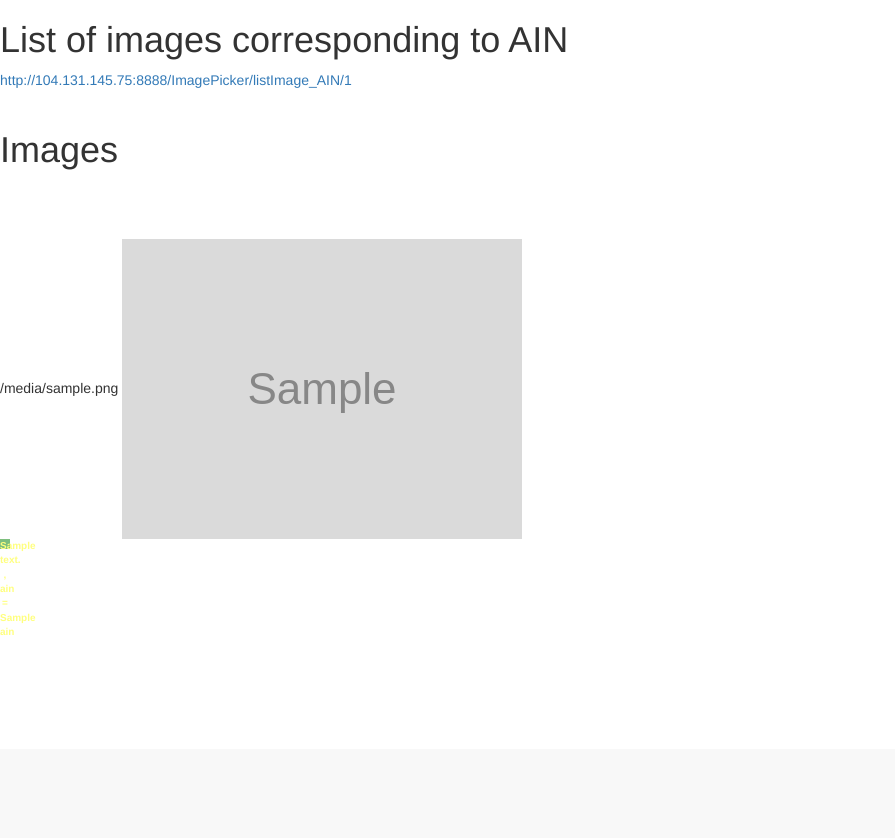
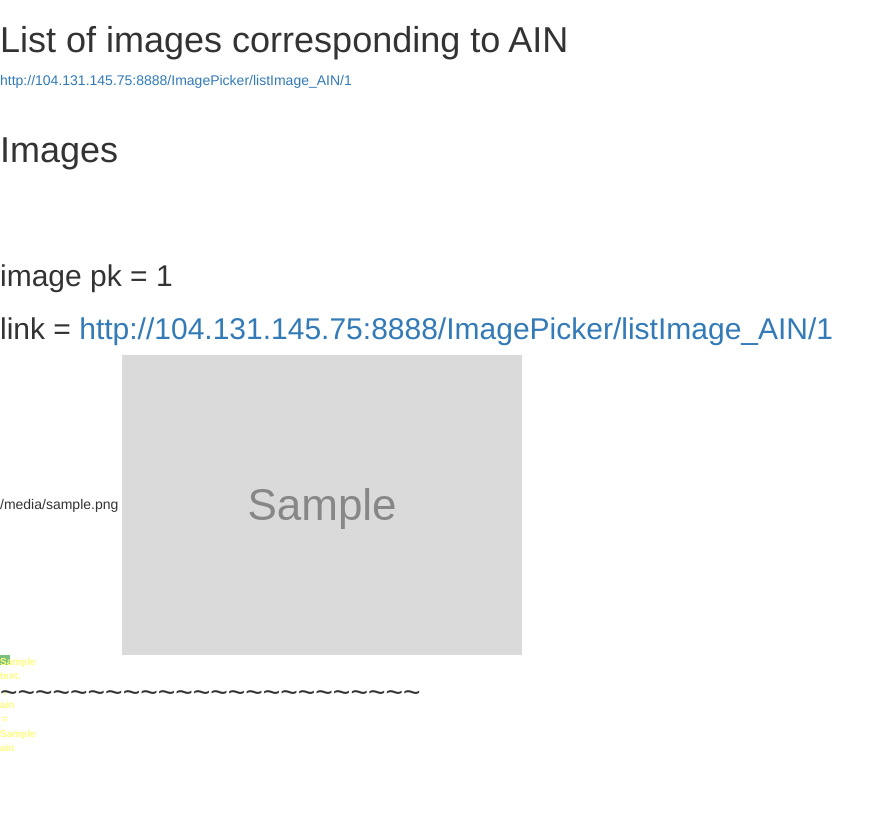
Before and after one commit to michael-chiang-mc5/slabStreetview-repo, a Django app: template streetviewInterface/mySite/ImagePicker/templates/ImagePicker/AIN_to_image.html in a window 1280 px wide. Shown: the part 51-889 px from the top of the page, without its empty margins (0-895 px from the left). Before the commit the page ends 686 px from the top, so only its background shows below. Run offline with Django 3.2, Linux system fonts and the light colour scheme; the template is opened without the code that fills it: most values are stand-ins (such as "Sample title", 1, 10 or a date in 2020); grey boxes marked "Sample" are stand-in pictures; some libraries are stand-ins or nearby versions.

Commit message:
minor changes for rebecca

```diff
--- a/streetviewInterface/mySite/ImagePicker/templates/ImagePicker/AIN_to_image.html
+++ b/streetviewInterface/mySite/ImagePicker/templates/ImagePicker/AIN_to_image.html
@@ -84,6 +84,8 @@
 
 
     {% for streetviewImage in streetviewImages %}
+      <h2>image pk = {{ streetviewImage.pk }} </h2>
+      <h2>link = <a href="/ImagePicker/listImage_AIN/{{ streetviewImage.pk }}">http://104.131.145.75:8888/ImagePicker/listImage_AIN/{{ streetviewImage.pk }}</a> </h2>
       <div class="image_container">
         {{ streetviewImage.image_ur }}
         <!-- bounding box overlay -->
@@ -94,6 +96,7 @@
           {% endfor %}
           <img class="grayscale" src="{{ streetviewImage.image_url }}"  >
       </div>
+      <h2>~~~~~~~~~~~~~~~~~~~~~~~~</h2>
       <br />
       <br />
       <br />
```
